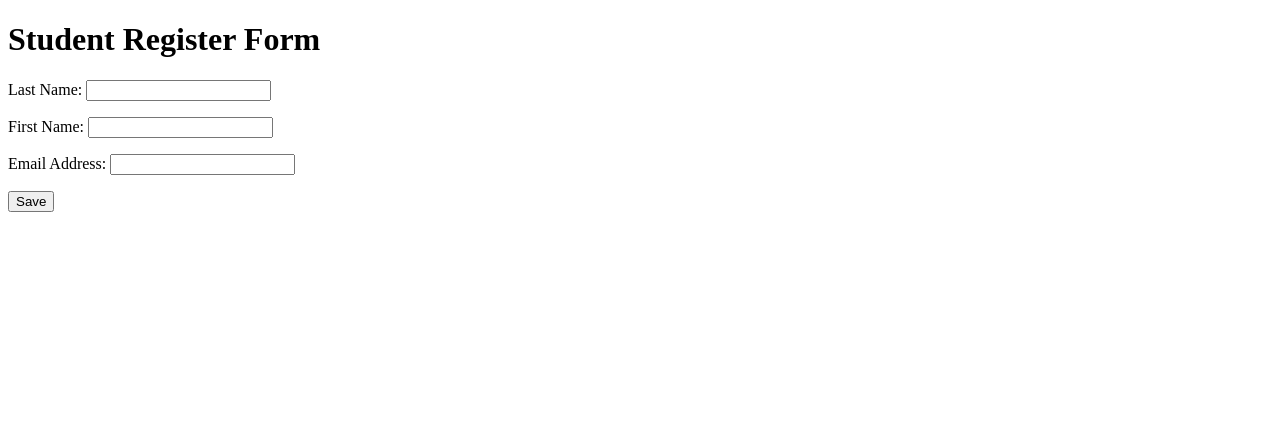
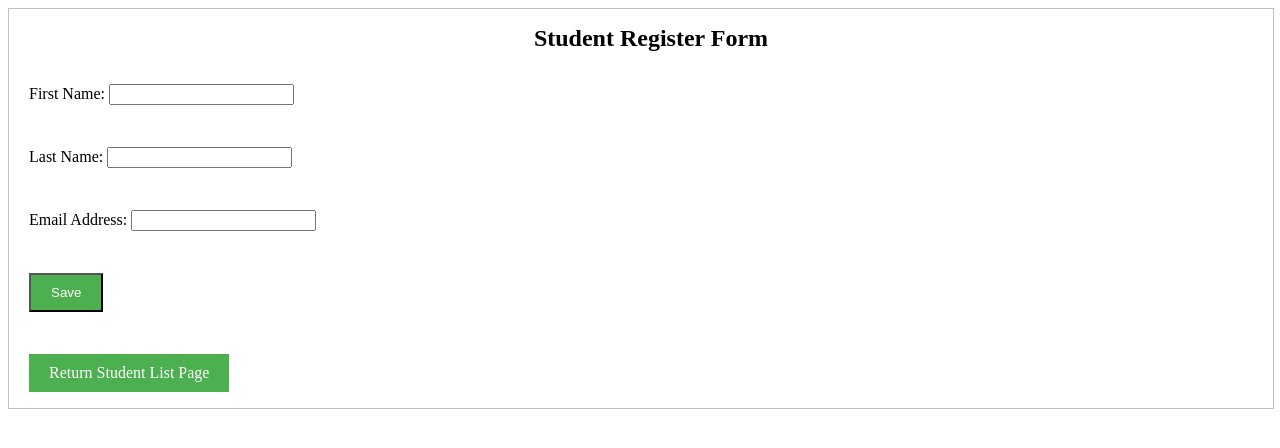
Before and after one commit to lamtran11/Section4_REST_API, a Spring Boot app: page /students/add in a window 1280 px wide. Shown: the top 448 px of the page. Run offline with Spring Boot 4, Linux system fonts and the light colour scheme.

Commit message:
Add validation to fields and build security for app

```diff
--- a/pom.xml
+++ b/pom.xml
@@ -30,6 +30,12 @@
 		<java.version>21</java.version>
 	</properties>
 	<dependencies>
+
+		<dependency>
+			<groupId>org.springframework.boot</groupId>
+			<artifactId>spring-boot-starter-security</artifactId>
+		</dependency>
+
 		<dependency>
 			<groupId>org.springframework.boot</groupId>
 			<artifactId>spring-boot-starter-data-jpa</artifactId>
--- a/src/main/java/com/example/demo/controller/StudentController.java
+++ b/src/main/java/com/example/demo/controller/StudentController.java
@@ -2,10 +2,19 @@ package com.example.demo.controller;
 
 import java.util.List;
 
+import jakarta.validation.Valid;
+
+import org.springframework.beans.propertyeditors.StringTrimmerEditor;
 import org.springframework.stereotype.Controller;
 import org.springframework.ui.Model;
+import org.springframework.validation.BindingResult;
+import org.springframework.web.bind.WebDataBinder;
 import org.springframework.web.bind.annotation.GetMapping;
+import org.springframework.web.bind.annotation.InitBinder;
+import org.springframework.web.bind.annotation.ModelAttribute;
+import org.springframework.web.bind.annotation.PostMapping;
 import org.springframework.web.bind.annotation.RequestMapping;
+import org.springframework.web.bind.annotation.RequestParam;
 
 import com.example.demo.entity.Student;
 import com.example.demo.service.StudentService;
@@ -19,6 +28,18 @@ public class StudentController {
 	public StudentController(StudentService studentService) {
 		this.studentService = studentService;
 	}
+
+	//Add init binder to trim space
+	//Remove white space
+	@InitBinder
+	public void initBinder(WebDataBinder dataBinder) {
+
+		StringTrimmerEditor stringTrimmerEditor = new StringTrimmerEditor(true);
+
+		dataBinder.registerCustomEditor(String.class, stringTrimmerEditor);
+
+	}
+
 
 	@GetMapping("/studentList")
 	public String getStudentList(Model theModel) {
@@ -40,4 +61,41 @@ public class StudentController {
 		return "student/student-form";
 	}
 
+	@PostMapping("/save")
+	public String saveStudent(@Valid @ModelAttribute("student") Student theStudent, BindingResult theBindingResult) {
+
+		if (theBindingResult.hasErrors()) {
+			// Return the form view to display the validation errors
+			return "student/student-form";
+		}
+
+		if (studentService.emailExists(theStudent.getEmail())) {
+
+			theBindingResult.rejectValue("email", "error.student.email", "Emailが重複しました。");
+			return "student/student-form";
+		}
+
+		// Save the student and redirect to the student list
+		studentService.save(theStudent);
+		return "redirect:/students/studentList";
+
+	}
+
+	@GetMapping("/update")
+	public String showFormUpdate(@RequestParam("studentId") int theId, Model theModel) {
+
+		Student theStudent = studentService.findById(theId);
+
+		theModel.addAttribute("student", theStudent);
+
+		return "student/student-form";
+	}
+
+	@GetMapping("/delete")
+	public String deleteStudent(@RequestParam("studentId") int theId) {
+
+		studentService.deleteById(theId);
+
+		return "redirect:/students/studentList";
+	}
 }
--- a/src/main/java/com/example/demo/dao/StudentRepository.java
+++ b/src/main/java/com/example/demo/dao/StudentRepository.java
@@ -6,6 +6,6 @@ import com.example.demo.entity.Student;
 
 public interface StudentRepository extends JpaRepository<Student, Integer> {
 
-
+	 boolean existsByEmail(String email);
 
 }
--- a/src/main/java/com/example/demo/service/StudentService.java
+++ b/src/main/java/com/example/demo/service/StudentService.java
@@ -16,4 +16,6 @@ public interface StudentService {
 
 	void deleteById(int theId);
 
+	boolean emailExists(String email);
+
 }
--- /dev/null
+++ b/src/main/resources/static/css/student-form.css
@@ -0,0 +1,40 @@
+@charset "UTF-8";
+
+.error {
+	color: red;
+}
+
+.student-form {
+	width: 100%;
+	text-align: left;
+	border: 1px solid rgb(192, 192, 192)
+}
+
+h1 {
+	font-size: 24px;
+	text-align: center;
+	margin-left: 20px;
+}
+
+.form-field {
+	display: flex;
+	flex-direction: column;
+	gap: 10px;
+	align-items: left;
+	margin-left: 20px;
+}
+
+.button {
+	color: white;
+	background-color: #4CAF50;
+	text-decoration: none;
+	display: inline-block;
+	padding: 10px 20px;
+	transition: background-color 0.3s;
+
+}
+
+.button:hover {
+	background-color: rgb(192, 192, 192);
+	/* Darker shade on hover */
+}
--- a/src/main/resources/templates/student/student-form.html
+++ b/src/main/resources/templates/student/student-form.html
@@ -4,29 +4,48 @@
 <head>
 	<meta charset="UTF-8">
 	<title>Student Register Form</title>
+	<link rel="stylesheet" href="/css/student-form.css">
 </head>
 
 <body>
 
-	<form th:action="@{/students/save}" th:object="${student}" method="POST">
+	<form action="#" th:action="@{/students/save}" th:object="${student}" method="POST" class="student-form">
+
+		<input type="hidden" th:field="*{id}">
 
 		<h1>Student Register Form</h1>
 
-		<p>Last Name:
-			<input type="text" th:field="${student.lastName}">
-		</p>
+		<div class="form-field">
+			<p>First Name:
+				<input type="text" th:field="${student.firstName}">
+			</p>
 
-		<p>First Name:
-			<input type="text" th:field="${student.firstName}">
-		</p>
+			<p>
+				Last Name:
+				<input type="text" th:field="*{lastName}" />
+				<!-- Display error message if any -->
+				<span th:if="${#fields.hasErrors('lastName')}" th:errors="*{lastName}" class="error"></span>
+			</p>
 
-		<p>Email Address:
-			<input type="text" th:field="${student.email}">
-		</p>
+			<p>
+				Email Address:
+				<input type="text" th:field="${student.email}">
 
-		<p>
-			<input type="submit" value="Save">
-		</p>
+				<span th:if="${#fields.hasErrors('email')}" th:errors="*{email}" class="error">
+			</p>
+
+			<p>
+				<input type="submit" value="Save" class="button">
+			</p>
+
+			<p>
+				<a th:href="@{/students/studentList}" class="button">Return Student List Page</a>
+			</p>
+
+
+		</div>
+
+
 
 	</form>
 
```
Also changed, not shown: src/main/java/com/example/demo/controller/LoginController.java (added, +15 -0 lines), src/main/java/com/example/demo/entity/Student.java (+13 -2 lines), src/main/java/com/example/demo/security/SecurityConfig.java (added, +10 -0 lines), src/main/java/com/example/demo/service/StudentServiceImpl.java (+23 -5 lines), src/main/resources/static/css/style.css (+10 -0 lines), src/main/resources/templates/home-page.html (added, +25 -0 lines), src/main/resources/templates/student/studentList.html (+16 -5 lines).
